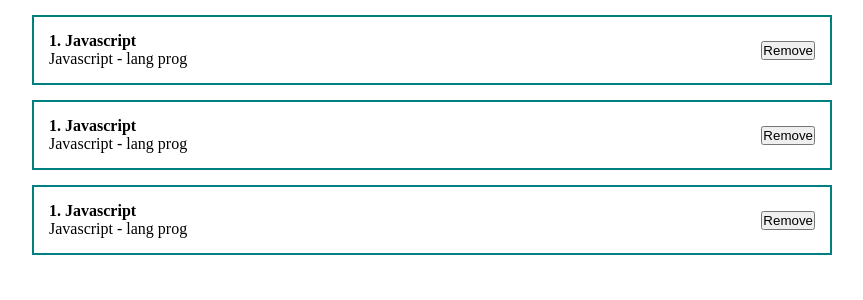
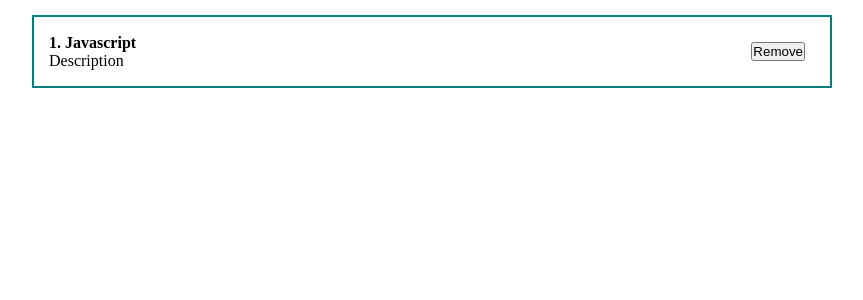
Before and after one commit to ZhangaliMalikazhdar/react-tut-3-hours, a React (Create React App) app: page / in a window 1280 px wide. Shown: the top 300 px of the page, without its empty margins (208-1071 px from the left). Built offline with nearby package versions, Linux system fonts and the light colour scheme.

Commit message:
props data

```diff
--- a/src/App.js
+++ b/src/App.js
@@ -7,9 +7,7 @@
 function App() {
   return (
     <div className="App">
-      <PostItem value={'2222'} item={{title: 0}} number={1}/>
-      <PostItem />
-      <PostItem />
+      <PostItem post={{id: 1, title: 'Javascript', body: 'Description'}} />
       {/* <ClassCounter />
       <Counter /> */}
     </div>
--- a/src/components/PostItem.jsx
+++ b/src/components/PostItem.jsx
@@ -1,13 +1,12 @@
 import React from 'react';
 
 const PostItem = (props) => {
-    console.log(props);
     return (
         <div className='post'>
             <div className='post__content'>
-                <strong>1. Javascript</strong>
+                <strong>{props.post.id}. {props.post.title}</strong>
                 <div>
-                    Javascript - lang prog
+                    {props.post.body}
                 </div>
             </div>
             <div className='post__btns'>
--- a/src/styles/App.css
+++ b/src/styles/App.css
@@ -23,4 +23,9 @@
     margin-top: 15px;
     justify-content: space-between;
     align-items: center;
+
 }
+
+.post__btns {
+    margin: 10px 10px 10px 10px;
+}
```
